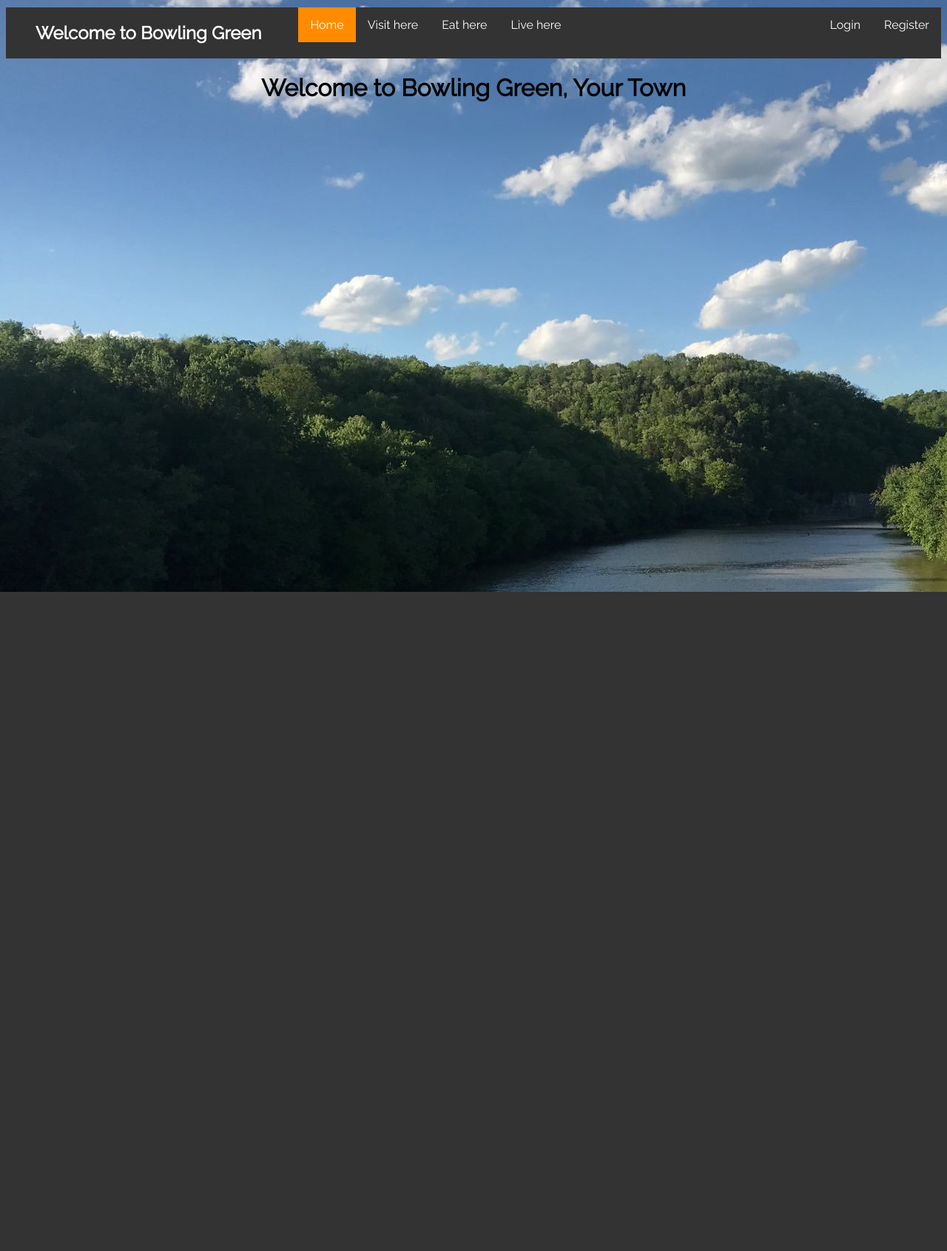
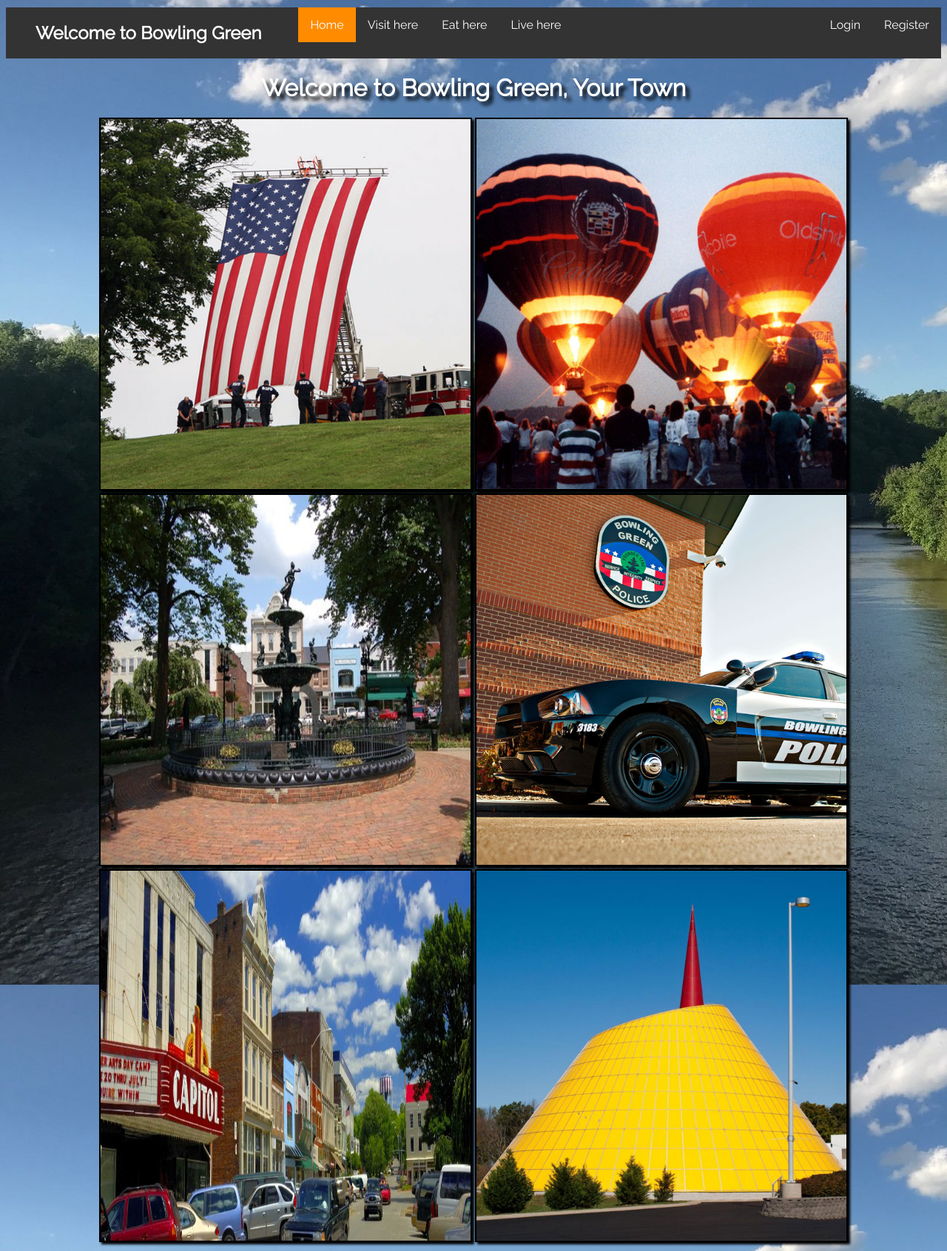
Before and after one commit to KaineKirby/YourTown, a PHP site: page / in a window 1280 px wide. Shown: the whole page at 74% size. Before the commit the page ends 800 px from the top, so only its background shows below. Run offline with PHP 8.4, Linux system fonts and the light colour scheme.

Commit message:
Spruced up the homepage

```diff
--- a/cssFiles/serviceStyle.css
+++ b/cssFiles/serviceStyle.css
@@ -11,6 +11,9 @@ h2 {
   vertical-align: center;
   text-align: center;
 
+}
+a{
+  color: white;
 }
 .title h2{
   margin-left: 40px;
--- a/cssFiles/style.css
+++ b/cssFiles/style.css
@@ -90,3 +90,13 @@ div {
 .hideMe{
      clip-path: polygon(0px 0px, 0px 0px, 0px 0px, 0px 0px);
 }
+.image_collage {
+  width: 500px;
+  height: 500px;
+  border: solid 2px ;
+  box-shadow: black 3px 3px 3px;
+}
+#main_title{
+  color: white;
+  text-shadow: black 5px 5px 5px;
+}
--- a/index.php
+++ b/index.php
@@ -18,7 +18,13 @@
         ?>
 
         <div>
-            <h1> Welcome to Bowling Green, Your Town</h1>
+            <h1 id="main_title"> Welcome to Bowling Green, Your Town</h1>
+            <img class="image_collage" src="images/32.jpg">
+            <img class="image_collage" src="images/35.jpg">
+            <img class="image_collage" src="images/frisbeee_boi.jpg">
+            <img class="image_collage" src="images/15.jpg">
+            <img class="image_collage" src="images/capitol.jpg">
+            <img class="image_collage" src="images/04.jpg">
         </div>
     </body>
 </html>
```
Also changed, not shown: images/04.jpg (added), images/15.jpg (added), images/32.jpg (added), images/35.jpg (added), images/capitol.jpg (added), images/down_town.jpg (added), images/fire_truck.jpg (added), images/frisbeee_boi.jpg (added), images/hot_fuzz.jpg (added), images/water_tower.jpg (added).
